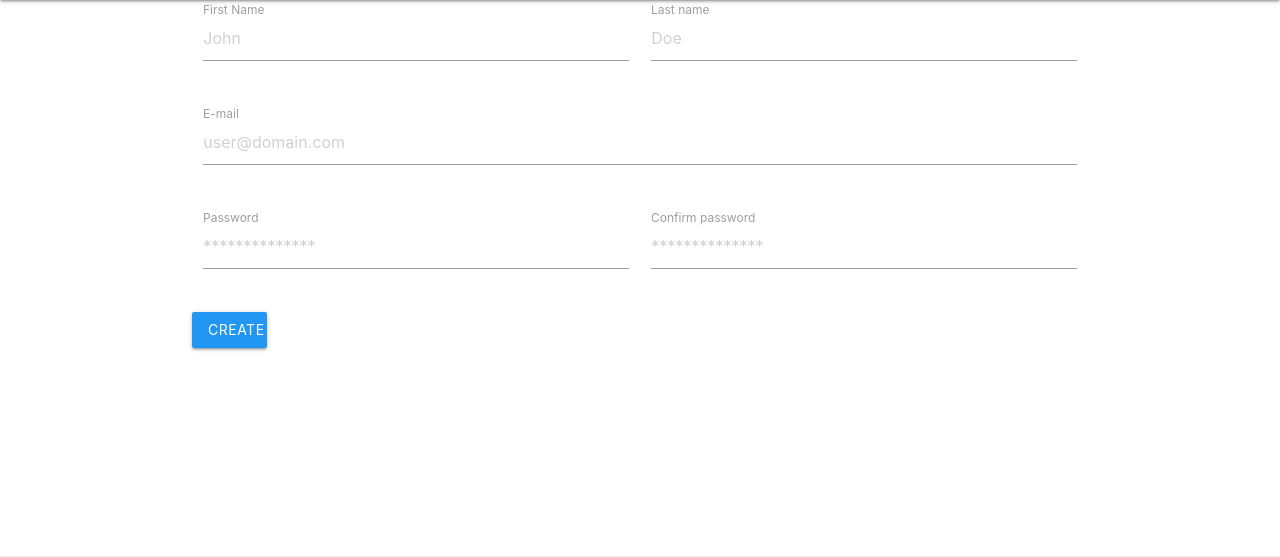
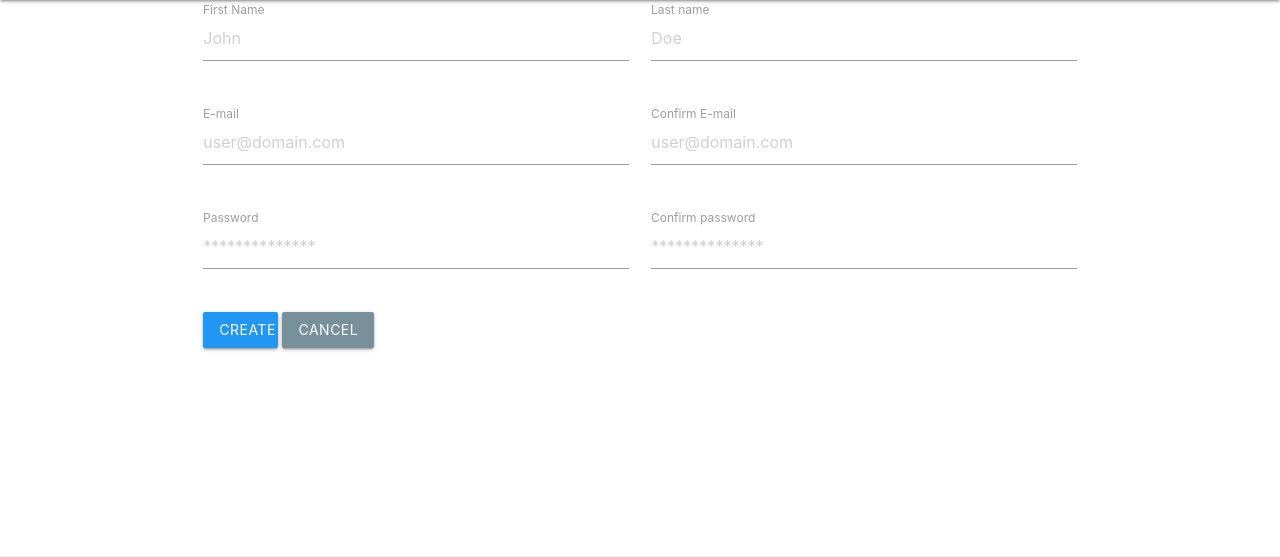
Before and after one commit to OchiengEd/baisikeli, a Flask app: template src/templates/signup.html in a window 1280 px wide. Shown: the part 64-621 px from the top of the page. Run offline with Flask 2, Linux system fonts and the light colour scheme; the template is opened without the code that fills it, so the values that code supplies are empty; the visitor is signed in with stand-in values (Sample User, id 1); parts of the project's set-up code (start-up, migrations or seed data) failed here and were passed over.

Commit message:
Add buttons and field to confirm email address

```diff
--- a/src/templates/signup.html
+++ b/src/templates/signup.html
@@ -23,26 +23,35 @@
   </nav>
 
   <!-- Main container -->
+  <section class="user-creation">
+
     <div class="container">
 
-    <form class="" action="index.html" method="post">
+      <form  method="post" action="" id="user-signup" method="post">
         <div class="row">
+
           <div class="input-field col s6">
             <input type="text" id="firstname" placeholder="John">
             <label for="firstname">First Name</label>
           </div>
+
           <div class="input-field col s6">
             <input type="text" id="lastname" placeholder="Doe">
             <label for="lastname">Last name</label>
           </div>
-      </div>
+        </div><!-- row -->
 
         <div class="row">
-        <div class="input-field col s12">
+          <div class="input-field col s6">
             <input type="text" name="email" value="" placeholder="user@domain.com">
             <label for="email">E-mail</label>
           </div>
+
+          <div class="input-field col s6">
+            <input type="text" name="email_confirm" value="" placeholder="user@domain.com">
+            <label for="email_confirm"> Confirm E-mail</label>
           </div>
+        </div><!-- row -->
 
           <div class="row">
             <div class="input-field col s6">
@@ -54,15 +63,20 @@
               <input type="password" name="password2" placeholder="**************">
               <label for="password2">Confirm password</label>
             </div>
-        </div>
+          </div><!-- row -->
 
           <div class="row">
-          <input type="submit" value="Create" class="btn blue wave-effect waves-light">
+            <div class="input-fields col s12">
+              <input type="submit" value="Create user" class="btn blue wave-effect waves-light">
+              <input type="button" value="Cancel" class="btn blue-grey lighten-1">
+            </div>
           </div>
 
         </div><!-- container -->
       </form>
+
     </div>
+  </section>
 
 
   <!-- Footer -->
```
Lines whose indentation alone changed are shown as unchanged.
